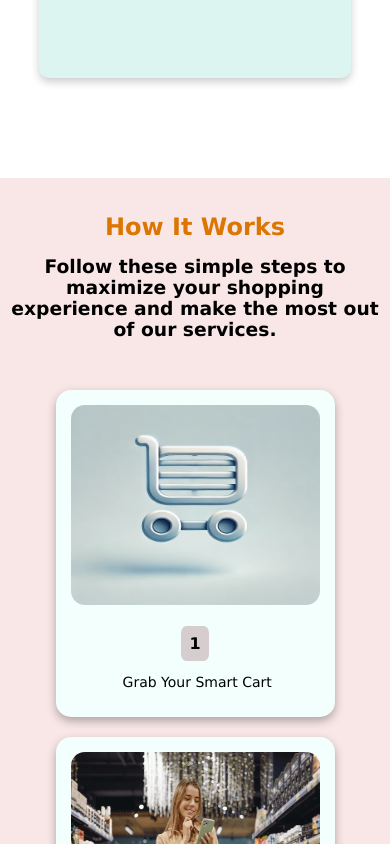
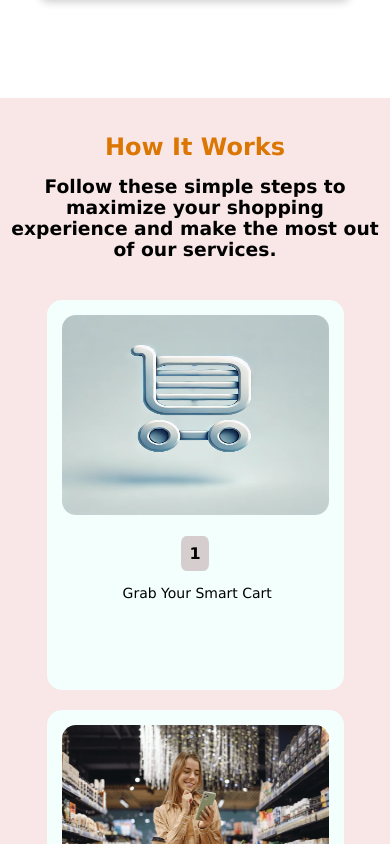
Before and after one commit to mr-ok-33/Smart-trolly, a React (Vite) app: page / in a window 390 px wide. Shown: the part 2789-3633 px from the top of the page. Built offline with nearby package versions, Linux system fonts and the light colour scheme.

Commit message:
responsiveness updated

```diff
--- a/src/App.css
+++ b/src/App.css
@@ -262,7 +262,7 @@ button:active {
     font-size: 16px;
   }
   .image img {
-    height: 30rem;
+    height: 25rem;
     width: 100%;
   }
 }
@@ -283,20 +283,24 @@ button:active {
   color: rgb(38, 122, 38);
 }
 .feature-container {
-  /* background-color: rgb(243, 237, 237); */
+  /* background-color: rgb(222, 27, 27); */
   width: 100%;
   max-width: 100vw;
   position: relative;
   left: 0px;
   display: flex;
+  flex-direction: row;
+  justify-content: flex-start;
+  align-items: center;
   /* flex-wrap: wrap; */
-  flex-direction: row;
-  justify-content: center;
-  align-items: center;
+  overflow-x:auto;
+  overflow-y: hidden;
   height: auto;
   padding: 20px;
   /* padding: 0px; */
-  /* margin: 20px; */
+  margin: 0px;
+  position: relative;
+  left: 0px;
 }
 .card h1 {
   margin: 20px;
@@ -311,8 +315,9 @@ button:active {
 .card {
   background-color: #dcf5f1;
   height: 27rem;
+  max-height: 100%;
   text-align: center;
-  /* width: 22rem; */
+  width: auto;
   margin: 20px;
   border-radius: 10px;
   padding: 30px 10px;
@@ -404,7 +409,7 @@ button:active {
   margin-top: 5rem;
   background-color: #f9e7e7;
   height: 100%;
-  padding: 5px;
+  padding: 5px 0px;
   width: 100%;
   max-width: 100vw;
   /* background-color: red; */
@@ -416,15 +421,29 @@ button:active {
 }
 .work-card {
   display: flex;
-  justify-content: center;
+  justify-content:flex-start;
   align-items: center;
   width: 100%;
   max-width: 100vw;
   /* flex-wrap: wrap; */
-  padding: 30px;
+  padding:20px;
   /* background-color: #090505; */
+  overflow-x:auto;
 
 }
+.work-card .card1{
+  background-color: #f3fffd;
+  padding:10px;
+  border-radius: 15px;
+  height: 400px;
+  max-height: 100vw;
+  width: 100%;
+  max-width: 100vw;
+  margin: 0px 20px;
+  /* box-shadow: 0 4px 10px rgb(0, 0, 0, 0.3); */
+}
+
+/*
 .work-card .card1 {
   background-color: #f3fffd;
   padding: 20px;
@@ -432,7 +451,7 @@ button:active {
   width: 100%;
   margin: 20px;
   box-shadow: 0 4px 10px rgb(0, 0, 0, 0.3);
-}
+} */
 .work-card .card1:hover {
   /* transform:scale(none); */
   transition: background-color 0.7s ease-in;
@@ -463,8 +482,10 @@ button:active {
   font-weight: 500;
 }
 .work-card .card1 img {
-  height: 300px;
-  width: 300px;
+  height: 290px;
+  max-height: 100vw;
+  width: 100%;
+  max-width: 100vw;
   color: white;
   border-radius: 14px;
   text-align: center;
@@ -574,19 +595,22 @@ button:active {
   justify-content:  center;
   align-items: center;
   flex-wrap: wrap;
+  width: 100%;
   max-width: 100vw;
 }
 .review-card {
   display: flex;
-  justify-content: center;
+  justify-content: flex-start;
   align-items: center;
   /* flex-wrap: wrap; */
   flex-direction: row;
-  padding: 30px;
+  padding: 30px 0px;
   width: 100%;
   max-width: 100vw;
   text-align: center;
-  /* background-color: red; */
+  /* background-color: rgb(115, 91, 91); */
+  overflow: auto;
+
 }
 .testimonial-card {
   height: 500px;
@@ -745,6 +769,7 @@ button:active {
   position: relative;
   bottom: 0;
   margin-top: 70px;
+  /* overflow: auto; */
 }
 .footer-container img {
   height: 50px;
@@ -761,14 +786,17 @@ button:active {
 }
 .text-section {
   position: relative;
-  left: 120px;
+  left: 30px;
   top: 40px;
   display: flex;
   justify-content: center;
   align-items: center;
+  /* flex-wrap: wrap; */
   gap: 120px;
   font-size: 18px;
   list-style: none;
+  /* background-color: rebeccapurple; */
+  /* overflow: auto; */
 }
 .text-section ul li {
   list-style: none;
@@ -824,6 +852,7 @@ button:active {
     top: 20px;
     gap: 20px;
     font-size: 16px;
+
   }
 
   .thirdSection p {
```
